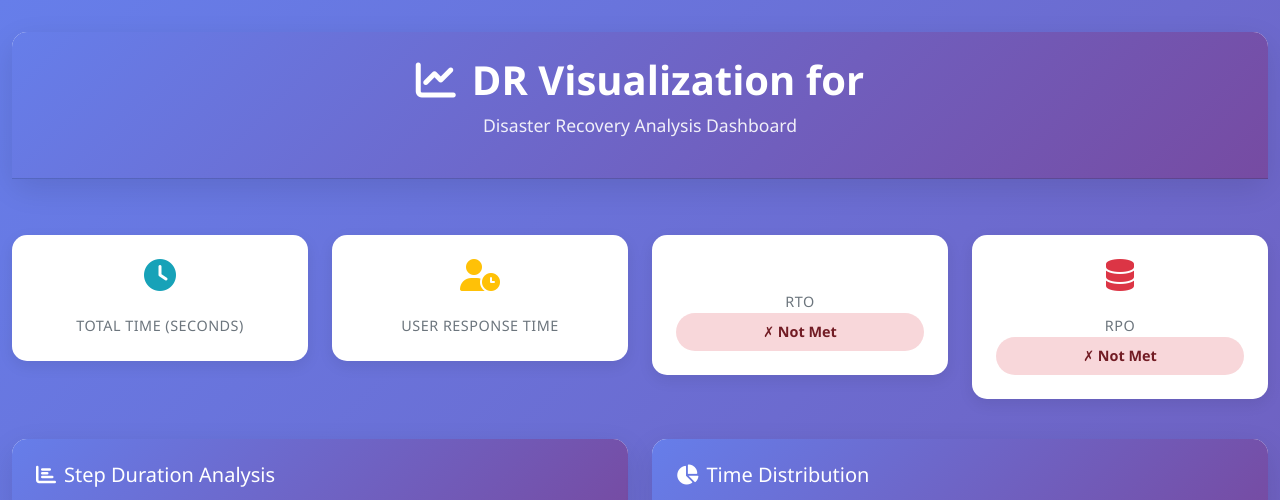
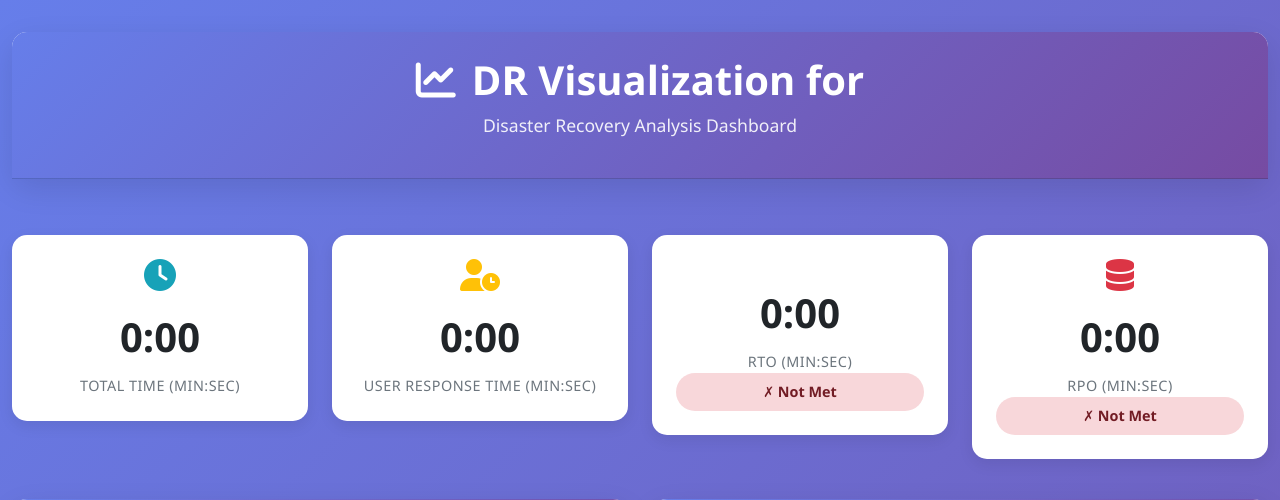
Before and after one commit to DESTRONN/DR_Report_Generator, a Flask app: template templates/results.html in a window 1280 px wide. Shown: the top 500 px of the page. Run offline with Flask 3, Linux system fonts and the light colour scheme; the template is opened without the code that fills it, so the values that code supplies are empty; some libraries are stand-ins or nearby versions.

Commit message:
modification in time and logic

```diff
--- a/app.py
+++ b/app.py
@@ -7,8 +7,21 @@
 from werkzeug.utils import secure_filename
 import pprint
 
+
 app = Flask(__name__)
 app.secret_key = 'your-secret-key-here'
+
+# Jinja2 filter to format seconds as min:sec
+def minsec(value):
+    try:
+        value = int(value)
+        m = value // 60
+        s = value % 60
+        return f"{m}:{s:02d}"
+    except (ValueError, TypeError):
+        return "N/A"
+
+app.jinja_env.filters['minsec'] = minsec
 
 # Configuration
 UPLOAD_FOLDER = 'uploads'
--- a/templates/results.html
+++ b/templates/results.html
@@ -202,22 +202,22 @@
             <div class="col-md-3 mb-3">
                 <div class="metric-card">
                     <i class="fas fa-clock icon-lg info-icon"></i>
-                    <div class="metric-value">{{ parsed_data.dr_total_time }}</div>
-                    <div class="metric-label">Total Time (seconds)</div>
+                    <div class="metric-value">{{ parsed_data.dr_total_time|minsec }}</div>
+                    <div class="metric-label">Total Time (min:sec)</div>
                 </div>
             </div>
             <div class="col-md-3 mb-3">
                 <div class="metric-card">
                     <i class="fas fa-user-clock icon-lg warning-icon"></i>
-                    <div class="metric-value">{{ parsed_data.user_response_time }}</div>
-                    <div class="metric-label">User Response Time</div>
+                    <div class="metric-value">{{ parsed_data.user_response_time|minsec }}</div>
+                    <div class="metric-label">User Response Time (min:sec)</div>
                 </div>
             </div>
             <div class="col-md-3 mb-3">
                 <div class="metric-card">
                     <i class="fas fa-target icon-lg {% if rto_met %}success-icon{% else %}failure-icon{% endif %}"></i>
-                    <div class="metric-value">{{ rto }}</div>
-                    <div class="metric-label">RTO</div>
+                    <div class="metric-value">{{ rto|minsec }}</div>
+                    <div class="metric-label">RTO (min:sec)</div>
                     <div class="status-badge {% if rto_met %}status-success{% else %}status-failure{% endif %}">
                         {% if rto_met %}✓ Met{% else %}✗ Not Met{% endif %}
                     </div>
@@ -226,8 +226,8 @@
             <div class="col-md-3 mb-3">
                 <div class="metric-card">
                     <i class="fas fa-database icon-lg {% if rpo_met %}success-icon{% else %}failure-icon{% endif %}"></i>
-                    <div class="metric-value">{{ rpo }}</div>
-                    <div class="metric-label">RPO</div>
+                    <div class="metric-value">{{ rpo|minsec }}</div>
+                    <div class="metric-label">RPO (min:sec)</div>
                     <div class="status-badge {% if rpo_met %}status-success{% else %}status-failure{% endif %}">
                         {% if rpo_met %}✓ Met{% else %}✗ Not Met{% endif %}
                     </div>
@@ -291,7 +291,7 @@
                                 <div class="step-meta">
                                     <i class="fas fa-clock me-2"></i>
                                     {% if loop.index0 < parsed_data.steps_data.time_taken|length %}
-                                        Duration: {{ parsed_data.steps_data.time_taken[loop.index0] }} seconds
+                                        Duration: {{ parsed_data.steps_data.time_taken[loop.index0]|minsec }}
                                     {% else %}
                                         Duration: Not available
                                     {% endif %}
@@ -318,11 +318,22 @@
         const stepData = {{ parsed_data.steps_data|tojson }};
         const stepDetails = {{ parsed_data.step_details|tojson }};
 
+        // Helper to format seconds to mm:ss
+        function formatMinSec(seconds) {
+            if (isNaN(seconds) || seconds === null) return 'N/A';
+            const m = Math.floor(seconds / 60);
+            const s = Math.floor(seconds % 60);
+            return `${m}:${s.toString().padStart(2, '0')}`;
+        }
+
+        // Convert seconds to minutes for chart data
+        const timeTakenMinutes = stepData.time_taken.map(sec => sec / 60);
+
         // Initialize Bar Chart
         const barChart = echarts.init(document.getElementById('barChart'));
         const barOption = {
             title: {
-                text: 'Step Duration (seconds)',
+                text: 'Step Duration (minutes)',
                 left: 'center',
                 textStyle: {
                     color: '#333',
@@ -333,6 +344,13 @@
                 trigger: 'axis',
                 axisPointer: {
                     type: 'shadow'
+                },
+                formatter: function(params) {
+                    let tooltip = '';
+                    params.forEach(function(item) {
+                        tooltip += `${item.marker} ${item.seriesName}: ${item.value.toFixed(2)} min<br/>`;
+                    });
+                    return tooltip;
                 }
             },
             grid: {
@@ -350,12 +368,12 @@
             },
             yAxis: {
                 type: 'value',
-                name: 'Time (seconds)'
+                name: 'Time (minutes)'
             },
             series: [{
                 name: 'Duration',
                 type: 'bar',
-                data: stepData.time_taken,
+                data: timeTakenMinutes,
                 itemStyle: {
                     color: new echarts.graphic.LinearGradient(0, 0, 0, 1, [
                         {offset: 0, color: '#667eea'},
@@ -368,7 +386,7 @@
 
         // Initialize Pie Chart
         const pieChart = echarts.init(document.getElementById('pieChart'));
-        const pieData = stepData.time_taken.map((time, index) => ({
+        const pieData = timeTakenMinutes.map((time, index) => ({
             name: `Step ${index + 1}`,
             value: time
         }));
@@ -384,7 +402,9 @@
             },
             tooltip: {
                 trigger: 'item',
-                formatter: '{a} <br/>{b}: {c} seconds ({d}%)'
+                formatter: function(params) {
+                    return `${params.seriesName} <br/>${params.name}: ${params.value.toFixed(2)} min (${params.percent}%)`;
+                }
             },
             legend: {
                 orient: 'vertical',
@@ -404,7 +424,10 @@
                     label: {
                         show: true,
                         fontSize: '18',
-                        fontWeight: 'bold'
+                        fontWeight: 'bold',
+                        formatter: function(params) {
+                            return `${params.value.toFixed(2)} min`;
+                        }
                     }
                 },
                 labelLine: {
@@ -423,6 +446,10 @@
 
         // Initialize Line Chart
         const lineChart = echarts.init(document.getElementById('lineChart'));
+        const cumulativeMinutes = timeTakenMinutes.reduce((acc, min, index) => {
+            acc.push(index === 0 ? min : acc[index - 1] + min);
+            return acc;
+        }, []);
         const lineOption = {
             title: {
                 text: 'Performance Timeline',
@@ -433,7 +460,14 @@
                 }
             },
             tooltip: {
-                trigger: 'axis'
+                trigger: 'axis',
+                formatter: function(params) {
+                    let tooltip = '';
+                    params.forEach(function(item) {
+                        tooltip += `${item.marker} ${item.seriesName}: ${item.value.toFixed(2)} min<br/>`;
+                    });
+                    return tooltip;
+                }
             },
             legend: {
                 data: ['Duration', 'Cumulative Time'],
@@ -454,13 +488,13 @@
             },
             yAxis: {
                 type: 'value',
-                name: 'Time (seconds)'
+                name: 'Time (minutes)'
             },
             series: [
                 {
                     name: 'Duration',
                     type: 'line',
-                    data: stepData.time_taken,
+                    data: timeTakenMinutes,
                     lineStyle: {
                         color: '#667eea'
                     },
@@ -471,10 +505,7 @@
                 {
                     name: 'Cumulative Time',
                     type: 'line',
-                    data: stepData.time_taken.reduce((acc, time, index) => {
-                        acc.push(index === 0 ? time : acc[index - 1] + time);
-                        return acc;
-                    }, []),
+                    data: cumulativeMinutes,
                     lineStyle: {
                         color: '#764ba2'
                     },
```
